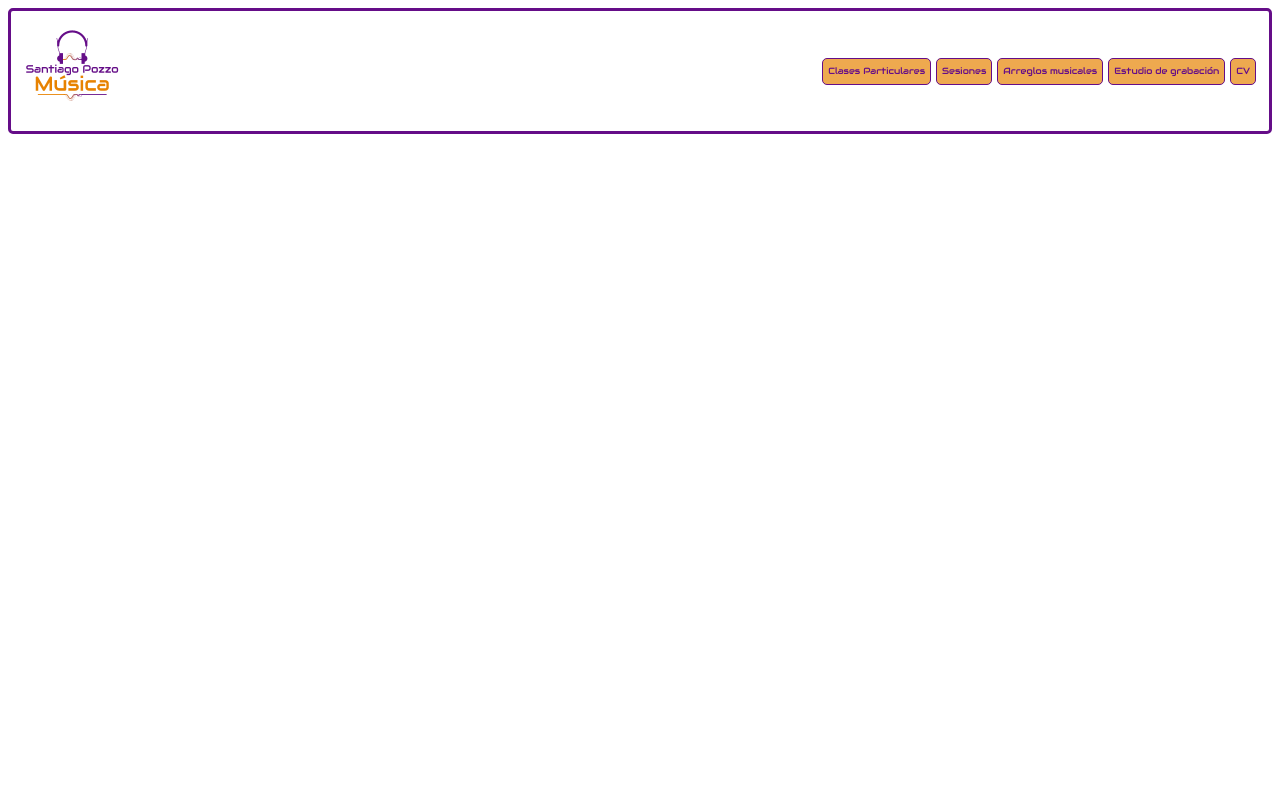
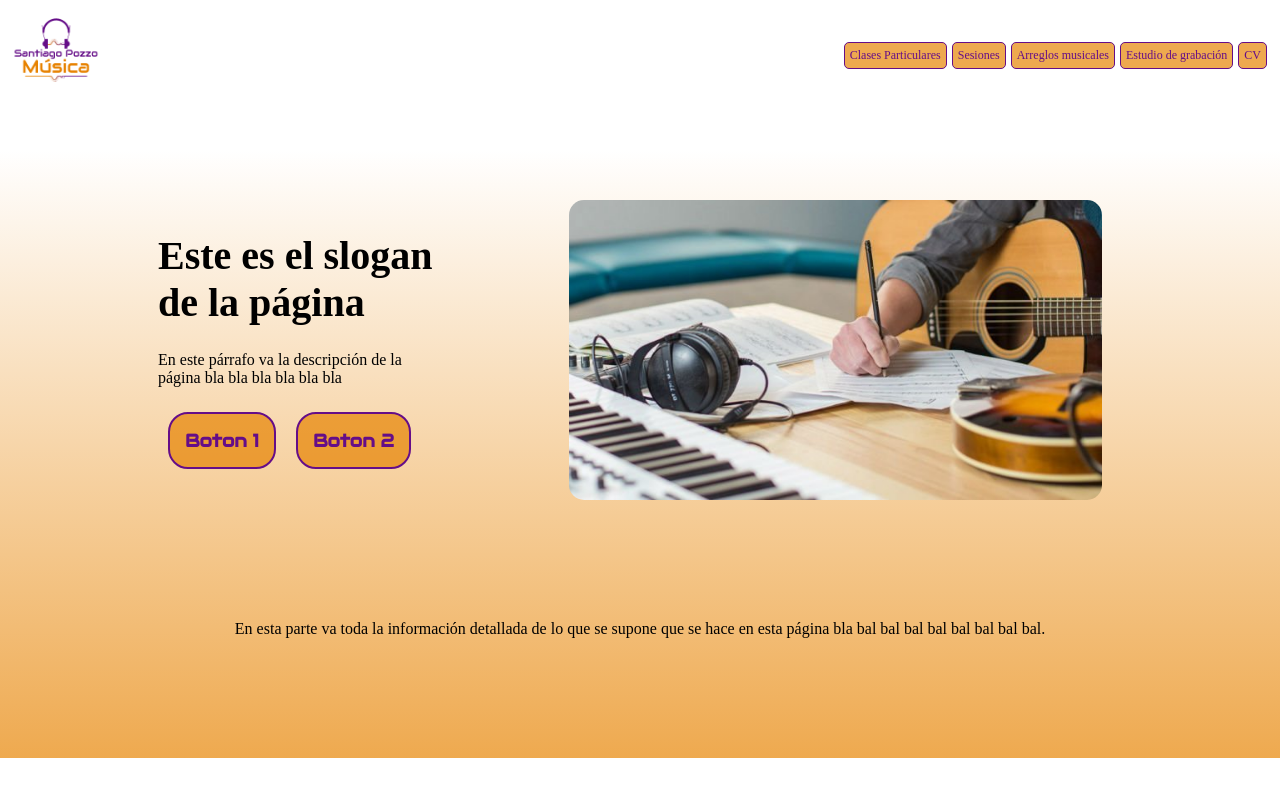
Before and after one commit to Santiago-Pozzo/Landing-Page-Entregas, a plain HTML site: page index.html in a window 1280 px wide. Drawn offline with Linux system fonts and the light colour scheme; a web font is replaced by a local one.

Commit message:
Secciones portada e info

```diff
--- a/index.html
+++ b/index.html
@@ -12,6 +12,7 @@
     <body>
         <header>
             <img src="./Logo.png" alt="Logo Santiago pozzo Música" class="logo">
+
             <nav>
                 <ul class="lista-botones">
                     <li><div class="boton-nav"><p>Clases Particulares</p></div></li>
@@ -20,12 +21,31 @@
                     <li><div class="boton-nav"><p>Estudio de grabación</p></div></li>
                     <li><div class="boton-nav"><p>CV</p></div></li>
                 </ul>
-
-
             </nav>
         </header>
 
         <main>
+            <section id="portada">
+                <div class="info-portada">
+                    <h2 class="slogan">Este es el slogan de la página</h2>
+
+                    <p info-portada>En este párrafo va la descripción de la página bla bla bla bla bla bla</p>
+
+                    <div class="box-btn-portada">
+                        <label for=""></label>
+                        <button class="btn-portada" id="">Boton 1</button>
+
+                        <label for=""></label>
+                        <button class="btn-portada" id="">Boton 2</button>
+                    </div>
+                </div>
+
+                <img src="./compositor.jpg" alt="">
+            </section>
+
+            <section id="info">
+                <p>En esta parte va toda la información detallada de lo que se supone que se hace en esta página bla bal bal bal bal bal bal bal bal.</p>
+            </section>
         </main>
 
         <footer>
--- a/style.css
+++ b/style.css
@@ -1,26 +1,44 @@
-
+/* FUENTES */
 @import  url('https://fonts.googleapis.com/css2?family=Audiowide&display=swap');
 
-header{
-    min-width: 120px;
+@import url('https://fonts.googleapis.com/css2?family=Farro:wght@300;400;500;700&display=swap');
+
+
+*{
+    margin: 0;
+    padding: 0;
+    box-sizing: border-box;
+    font-family: "Poppins";
+    /* El text-decoration:none, hace que de entrada no haya nada subrayado (estyo sirve para los anchors que vienen subrayados) */
+    text-decoration: none;
+    list-style-type: none;
+  }
+
+/* HEADER */
+header {
+    width: 100%;
     border-radius: 5px;
     display: flex;
     flex-wrap: wrap;
-    border: 3px solid;
+    /* border: 3px solid; */
+    background: white;
     border-color: #650d88;
     padding: 10px;
     align-items: center;
     justify-content: space-between;
+    position: fixed;
+    top: 0;
+    z-index: 2;
 }
 
 
-.logo{
-    height: 100px;
+.logo {
+    height: 90px;
     border-radius: 5px;
 }
 
 
-.lista-botones{
+.lista-botones {
    list-style-type: none;
    display: flex;
    flex-wrap: wrap;
@@ -31,9 +49,8 @@ header{
 }
 
 
-.boton-nav{
+.boton-nav {
     background-color:#e78300b0;
-    height: 15px;
     border: 1px solid;
     border-radius: 5px;
     border-color: #650d88;
@@ -43,9 +60,94 @@ header{
     padding: 5px;
 }
 
-.boton-nav p{
-    font-family: Audiowide;
-    font-size: 9px;
+.boton-nav p {
+    font-family: farro;
+    font-size: 12px;
     color: #650d88;
     font-weight:500;
 }
+
+main {
+    margin-top: 150px;
+    width: 100%;
+    display: flex;
+    flex-direction: column;
+    align-items: center;
+    background: linear-gradient(to bottom, white, #e78300b0)
+}
+
+/* PORTADA */
+#portada {
+    margin: 0 80px;
+    margin-bottom: 0;
+    width: 80%;
+    max-width: 1200px;
+    display: flex;
+    align-items: center;
+    justify-content: space-around;
+    gap: 50px;
+    /* background: #b385bb80; */
+    border-radius: 25px;
+}
+
+.info-portada {
+    display: flex;
+    flex-direction: column;
+    justify-content: space-between;
+    padding: 30px;
+    gap: 25px;
+}
+
+.info-portada h2 {
+    font-family: farro;
+    font-size: 40px;
+    font-weight: 600;
+}
+
+.info-portada p {
+    font-family: farro;
+    font-size: 16px;
+    font-weight: 200;
+}
+
+#portada img {
+    height: 300px;
+    border-radius: 15px;
+    margin: 50px;
+}
+
+.box-btn-portada {
+    display: flex;
+    gap: 10px;
+}
+
+.btn-portada {
+    background-color:#e78300b0;
+    border: 2px solid;
+    border-radius: 20px;
+    border-color: #650d88;
+    padding: 15px;
+    font-family: Audiowide;
+    font-size: 18px;
+    color: #650d88;
+    font-weight:600;
+}
+
+
+/* INFO */
+#info {
+    width: 80%;
+    max-width: 1200px;
+    margin: 50px;
+    margin-bottom: 100px;
+    padding: 20px;
+    text-align: center;
+    /* background: #b385bb80; */
+    border-radius: 25px;
+}
+
+#info p {
+    font-family: farro;
+    font-size: 16px;
+    font-weight: 200;
+}
```
Also changed, not shown: compositor.jpg (added).
